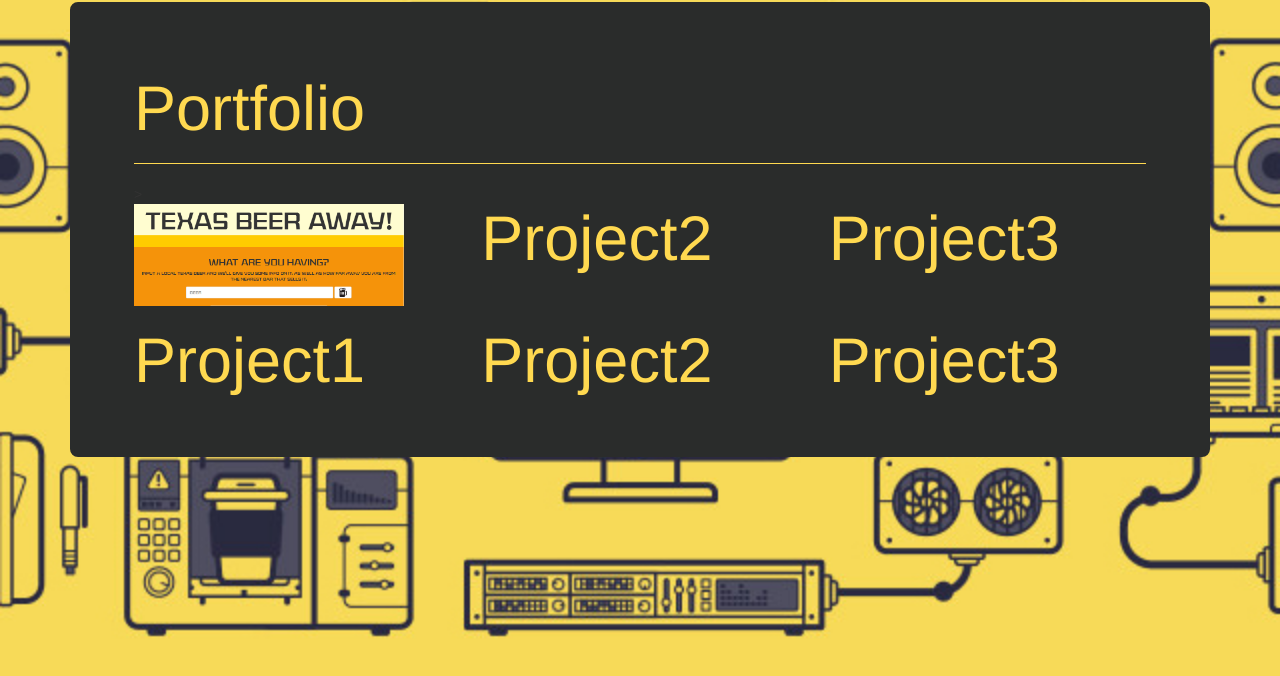
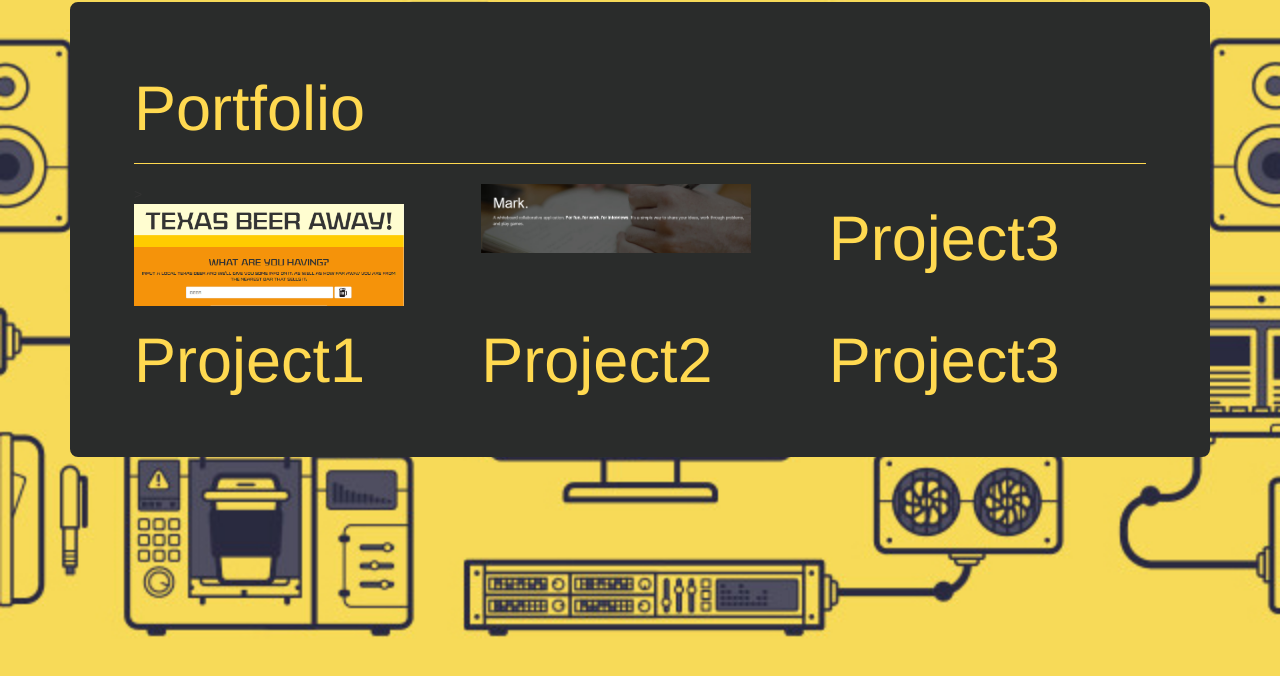
Before and after one commit to rhino15/rhino15.github.io, a plain HTML site: page portfolio.html in a window 1280 px wide. Shown: the part 82-758 px from the top of the page. Drawn offline with nearby package versions, Linux system fonts and the light colour scheme.

Commit message:
added mark

```diff
--- a/portfolio.html
+++ b/portfolio.html
@@ -39,7 +39,9 @@
 						</a>
 							</div>
 							<div class='col-md-4'>
-								<h1>Project2</h1>
+								<a target="_blank" href='https://secret-crag-98664.herokuapp.com/'>
+							<img class='icon' src="assets/images/markProject.PNG" alt="Mark.">
+						</a>
 							</div>
 							<div class='col-md-4'>
 								<h1>Project3</h1>
```
Also changed, not shown: index.html (+3 -0 lines), assets/images/markProject.PNG (added).
